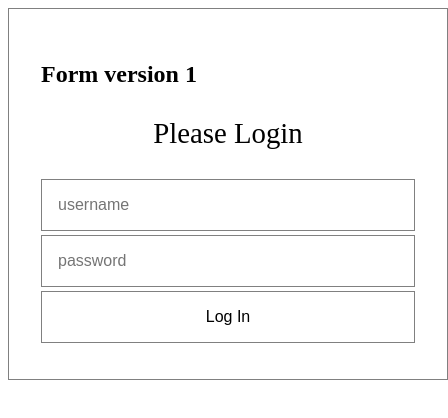
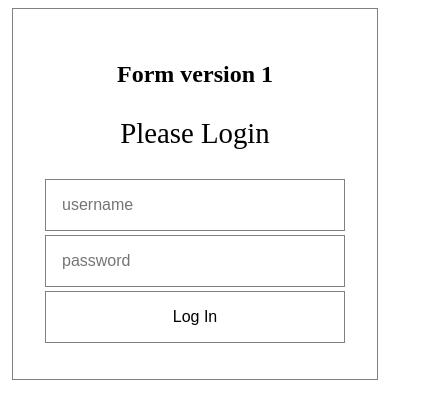
Before and after one commit to JuniorDugue/diff-react-form-states, a React (Create React App) app: page / in a window 390 px wide. Shown: the top 418 px of the page, 448 px wide, since content can reach past the window. Built offline with nearby package versions, Linux system fonts and the light colour scheme.

Commit message:
Added media queries and styling for password field,  Created basic log out button with functionality, changed password type to password from type so the password isn’t visible

```diff
--- a/src/App.css
+++ b/src/App.css
@@ -24,6 +24,7 @@ form p.error {
 }
 
 input[type="text"],
+input[type="password"],
 button {
   font-size: 1rem;
   width: 100%;
@@ -40,7 +41,7 @@ button {
 }
 
 button:hover {
-  transition: .5s;
+  transition: 0.5s;
   background: black;
   color: white;
 }
@@ -48,3 +49,13 @@ button:hover {
 button:disabled {
   color: grey;
 }
+
+@media screen and (min-width: 300px) and (max-width: 500px) {
+  .login-container {
+    max-width: 300px;
+  }
+
+  h1, h2 {
+    text-align: center;
+  }
+}
--- a/src/components/formV1/FormV1.js
+++ b/src/components/formV1/FormV1.js
@@ -11,10 +11,13 @@ function FormV1() {
   async function onSubmit(e) {
     e.preventDefault();
     setLoading(true);
-    console.dir("clicked");
+    setError(null);
+    // console.dir("clicked");
     try {
       await login({ username, password });
       setLoggedIn(true);
+      setUsername("");
+      setPassword("");
       // debugger;
     } catch (error) {
       setError(error);
@@ -26,13 +29,16 @@ function FormV1() {
   return (
     <>
       {loggedIn ? (
-        <h1>Welcome {username}</h1>
+        <>
+          <h1>Welcome {username}</h1>
+          <button onClick={() => setLoggedIn(false)}>Log out</button>
+        </>
       ) : (
         <form onSubmit={onSubmit}>
           <p>Please Login</p>
           {error ? <p className="error">{error}</p> : null}
           <input type="text" placeholder="username" value={username} onChange={(e) => setUsername(e.target.value)} />
-          <input type="text" placeholder="password" value={password} onChange={(e) => setPassword(e.target.value)} />
+          <input type="password" placeholder="password" value={password} onChange={(e) => setPassword(e.target.value)} />
           <button type="submit" disabled={loading}>
             Log In
           </button>
```
